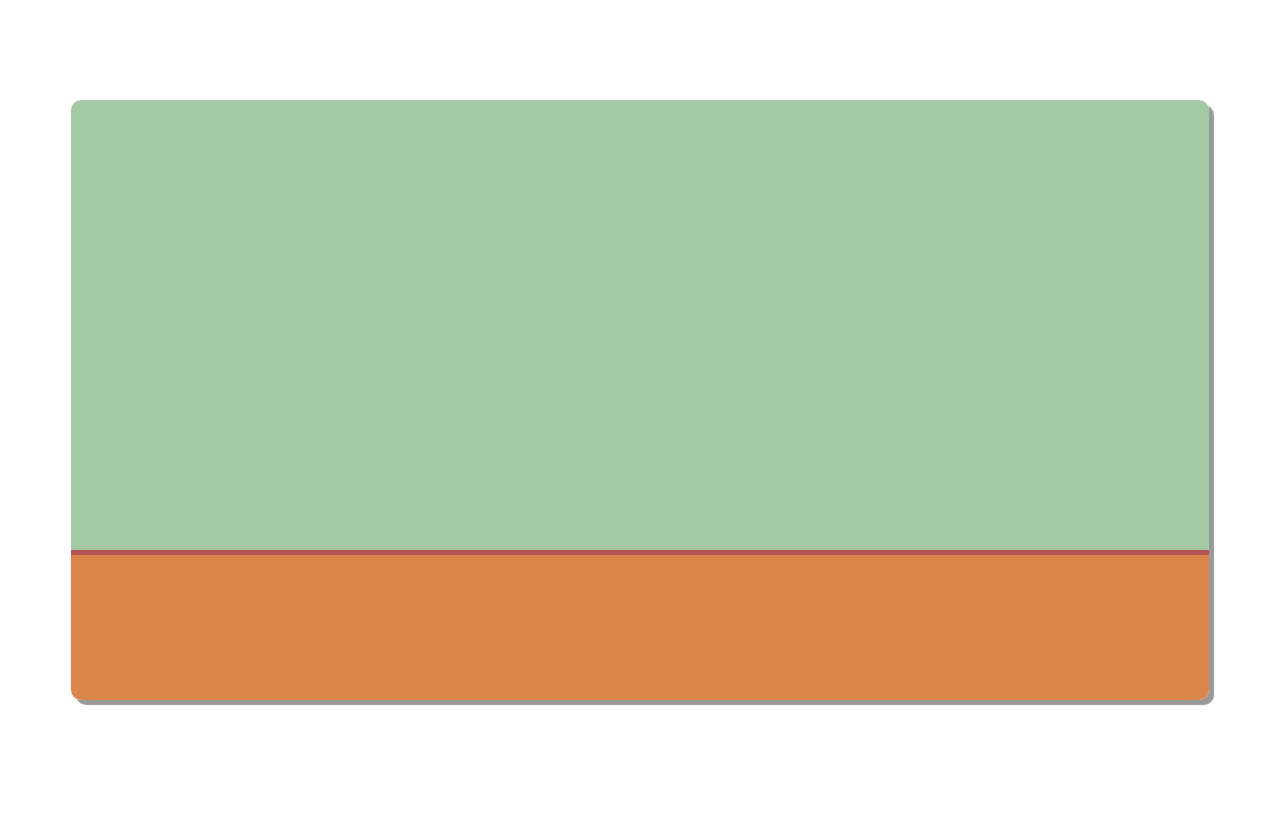
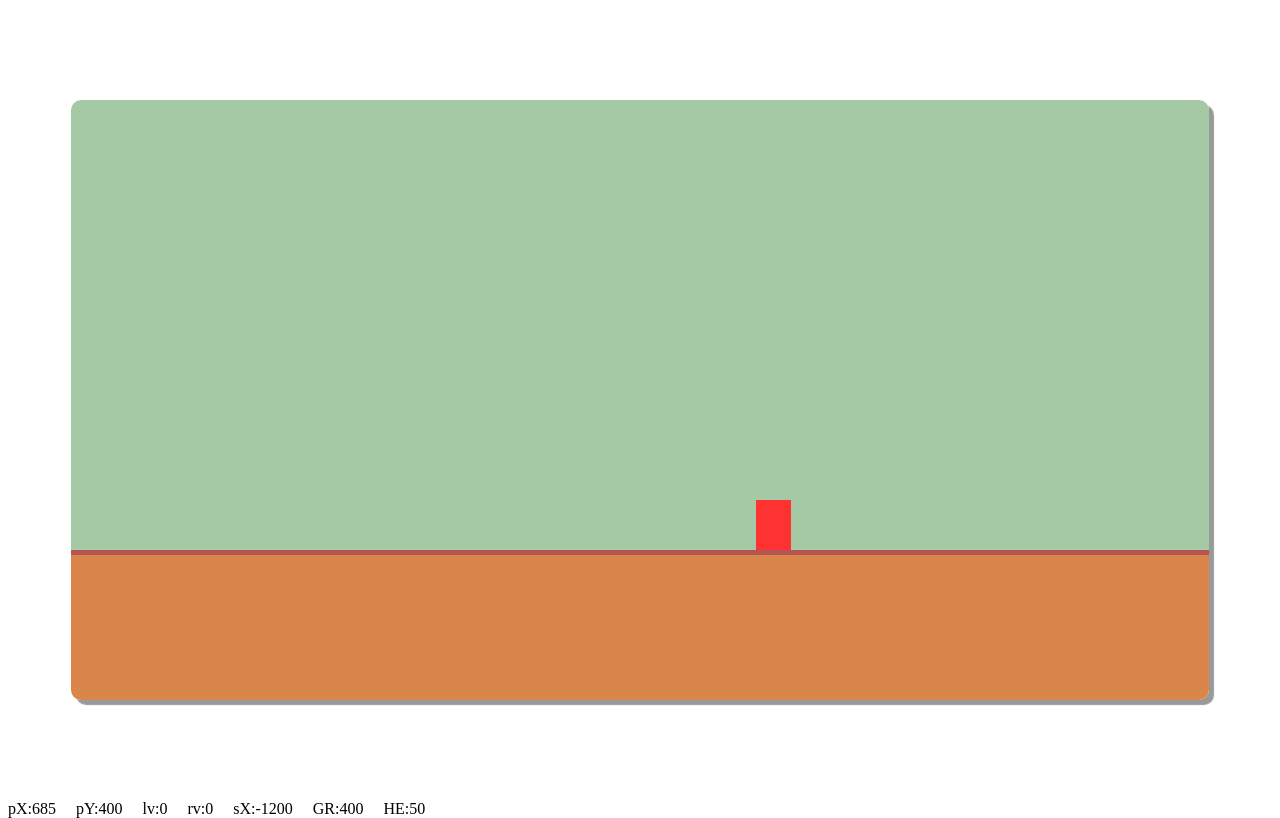
Before and after one commit to shuton-gif/TypeSurvivor, a Next.js app: page /game in a window 1280 px wide. Built offline with nearby package versions, Linux system fonts and the light colour scheme.

Commit message:
updated dependencies

```diff
--- a/app/game/game.module.css
+++ b/app/game/game.module.css
@@ -40,7 +40,7 @@
 
 .player {
     background-color: red;
-    z-index: 1;
+    z-index: 10;
     position: absolute;
 }
 
--- a/app/game/game.tsx
+++ b/app/game/game.tsx
@@ -2,6 +2,7 @@
 import styles from './game.module.css';
 import { VOCAB, handleRomaji } from './spells';
 import { useState, useEffect, useRef } from "react";
+import { LanguageComponents } from './handleGrammar';
 //------------ CSS ---------------
 //SCREEN
 const S_WIDTH: number = 1440 // display width(1920) * 0.9
@@ -80,11 +81,16 @@ type Screen = {
     right: number
 }
 
+type LC = {
+    components: LanguageComponents
+}
+
 export type GameState = {
     player: Player,
     enemy?: Enemy[],
     scores: number,
     typing: boolean,
+    LCMode: number
     screen: Screen,
     scale: number,
     romaji: boolean,
@@ -129,6 +135,7 @@ export function Game() {
         },
         scores: 0,
         typing: false,
+        LCMode: 0,
         screen: { x: - BG_WIDTH / 2, y: 0, left: S_LEFT, right: S_RIGHT - WIDTH },
         // TODO:
         // .gameScene {
@@ -144,23 +151,23 @@ export function Game() {
     })
 
     useEffect(() => {
-        if (typeof window !== 'undefined') {
-            const width = window.innerWidth * 0.9
-            const height = window.innerHeight * 0.9
-            setState({
-                ...state,
-                player: {
-                    ...state.player,
-                    x: width,
-                    y: height,
-                },
-                screen: {
-                    ...state.screen,
-                    left: width * 0.4,
-                    right: width * 0.6
-                }
-            })
-        }
+        // if (typeof window !== 'undefined') {
+        //     const width = window.innerWidth * 0.9
+        //     const height = window.innerHeight * 0.9
+        //     setState({
+        //         ...state,
+        //         player: {
+        //             ...state.player,
+        //             x: width,
+        //             y: height,
+        //         },
+        //         screen: {
+        //             ...state.screen,
+        //             left: width * 0.4,
+        //             right: width * 0.6
+        //         }
+        //     })
+        // }
         const keyDOWN = (e: KeyboardEvent) => {
             const state = stateRef.current
             let newState = {
@@ -260,6 +267,8 @@ export function Game() {
                     }
                 }))
             }
+            console.log(e.code)
+            console.log(e.key)
         }
 
         const keyUP = (e: KeyboardEvent) => {
@@ -532,13 +541,13 @@ export function Game() {
                 display: 'flex',
                 gap: '20px'
             }}>
-                {/* <div>pX:{state.player.x}</div> */}
-                {/* <div>pY:{state.player.y}</div> */}
-                {/* <div>lv:{Math.floor(state.player.movement.leftVelocity)}</div>
+                <div>pX:{state.player.x}</div>
+                <div>pY:{state.player.y}</div>
+                <div>lv:{Math.floor(state.player.movement.leftVelocity)}</div>
                 <div>rv:{Math.floor(state.player.movement.rightVelocity)}</div>
                 <div>sX:{state.screen.x}</div>
                 <div>GR:{GROUNDED}</div>
-                <div>HE:{HEIGHT}</div> */}
+                <div>HE:{HEIGHT}</div>
             </div>
         </div>
 
--- a/app/game/handleGrammar.ts
+++ b/app/game/handleGrammar.ts
@@ -4,7 +4,7 @@ type InputProps = {
     state: GameState
 }
 
-type LanguageComponents = {
+export type LanguageComponents = {
   // Core grammatical roles
   Topic?: string;        // は — the discourse frame ("as for X...")
   Subject?: string;      // が — the grammatical subject
--- a/package.json
+++ b/package.json
@@ -27,7 +27,7 @@
     "dayjs": "^1.11.13",
     "next": "15.1.3",
     "primeicons": "^7.0.0",
-    "primereact": "9.6.4",
+    "primereact": "^10.9.7",
     "react": "^19.0.0",
     "react-dom": "^19.0.0",
     "save-dev": "^0.0.1-security",
```
Also changed, not shown: 2 other files (tests, documents, lock files or other folders).
